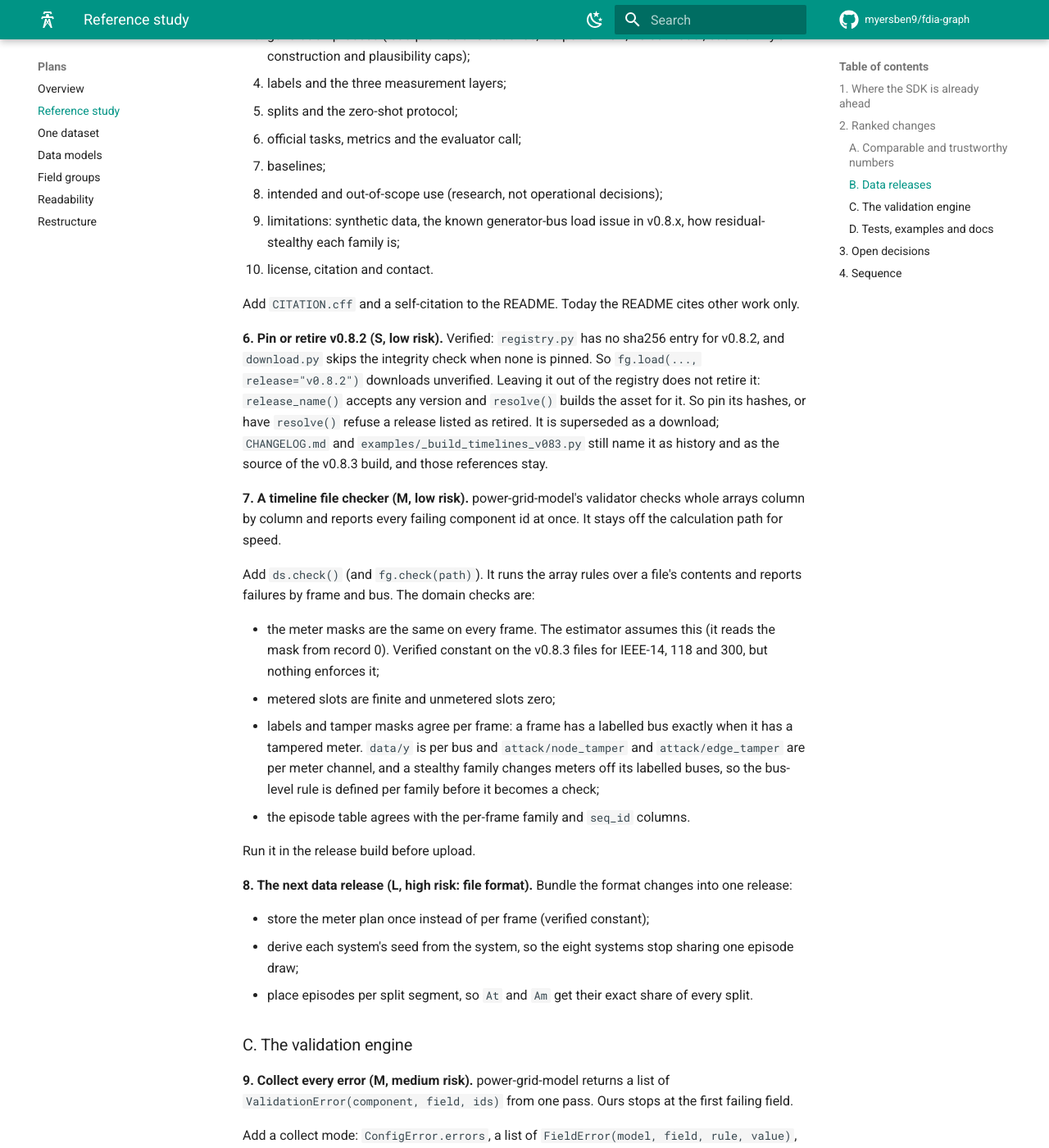
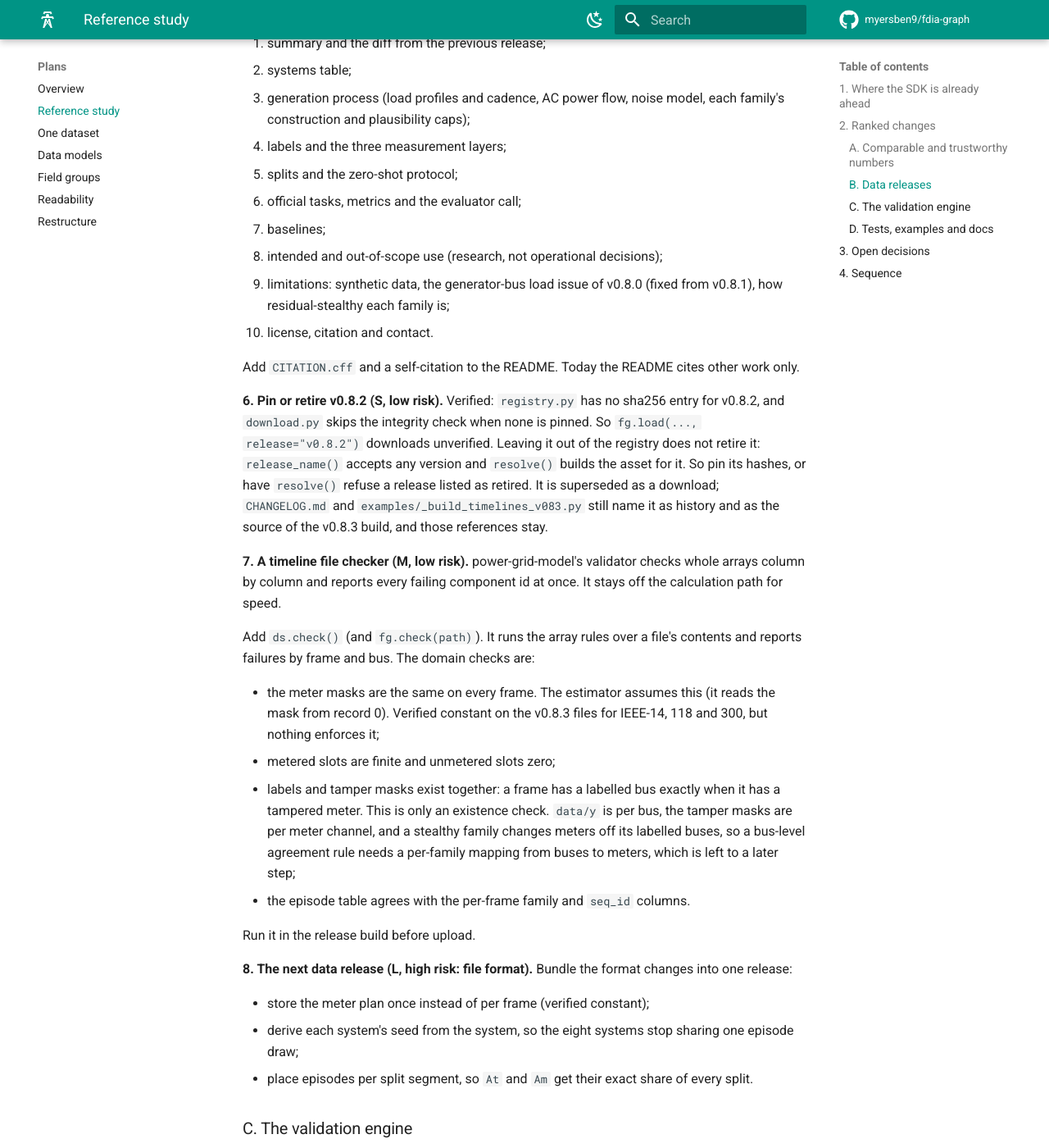
Before and after one commit to myersben9/fdia-graph, an MkDocs documentation site: the page built from docs/plans/REFERENCE_STUDY_PLAN.md, in a window 1280 px wide and 1400 px high, scrolled down 2843 px. Shown: the whole window at 82% size. Built offline with MkDocs 1.6.1 and Material for MkDocs 9.7.7, drawn with Linux system fonts in a browser that asks for light colours; comment, search, counter and statistics services are not loaded; the version menu is left out; some of the changed text lies outside the part shown.

Commit message:
Reference plan: evaluator input names its records, label check is existence only, gen-bus issue is v0.8.0

```diff
--- a/docs/plans/REFERENCE_STUDY_PLAN.md
+++ b/docs/plans/REFERENCE_STUDY_PLAN.md
@@ -40,7 +40,10 @@
 Add `fdia_graph.evaluate` with `LocalizationEvaluator(system, release, protocol)` and
 `EstimationEvaluator(system, release)`. They take predictions (`y_pred`, optional `y_score`;
 `x_hat`) and read the truth from the pinned file. They fix the bus set and family set per release
-and protocol, state the input contract, and return the existing score models. The `score()` methods
+and protocol, state the input contract, and return the existing score models. The contract names
+the records scored: predictions come with the record indices of the pinned file they belong to (or
+cover the protocol's whole split in file order), and a length or index mismatch is refused before
+any score, so a filtered or reordered view cannot be scored against the wrong labels. The `score()` methods
 become thin wrappers. A model built outside the SDK can then be scored on the same terms.
 
 Re-baselining the frozen references and the guide tables is part of the change.
@@ -103,8 +106,8 @@
 6. official tasks, metrics and the evaluator call;
 7. baselines;
 8. intended and out-of-scope use (research, not operational decisions);
-9. limitations: synthetic data, the known generator-bus load issue in v0.8.x, how residual-stealthy
-   each family is;
+9. limitations: synthetic data, the generator-bus load issue of v0.8.0 (fixed from v0.8.1), how
+   residual-stealthy each family is;
 10. license, citation and contact.
 
 Add `CITATION.cff` and a self-citation to the README. Today the README cites other work only.
@@ -127,10 +130,10 @@
 - the meter masks are the same on every frame. The estimator assumes this (it reads the mask from
   record 0). Verified constant on the v0.8.3 files for IEEE-14, 118 and 300, but nothing enforces it;
 - metered slots are finite and unmetered slots zero;
-- labels and tamper masks agree per frame: a frame has a labelled bus exactly when it has a
-  tampered meter. `data/y` is per bus and `attack/node_tamper` and `attack/edge_tamper` are per
-  meter channel, and a stealthy family changes meters off its labelled buses, so the bus-level rule
-  is defined per family before it becomes a check;
+- labels and tamper masks exist together: a frame has a labelled bus exactly when it has a
+  tampered meter. This is only an existence check. `data/y` is per bus, the tamper masks are per
+  meter channel, and a stealthy family changes meters off its labelled buses, so a bus-level
+  agreement rule needs a per-family mapping from buses to meters, which is left to a later step;
 - the episode table agrees with the per-frame family and `seq_id` columns.
 
 Run it in the release build before upload.
```
